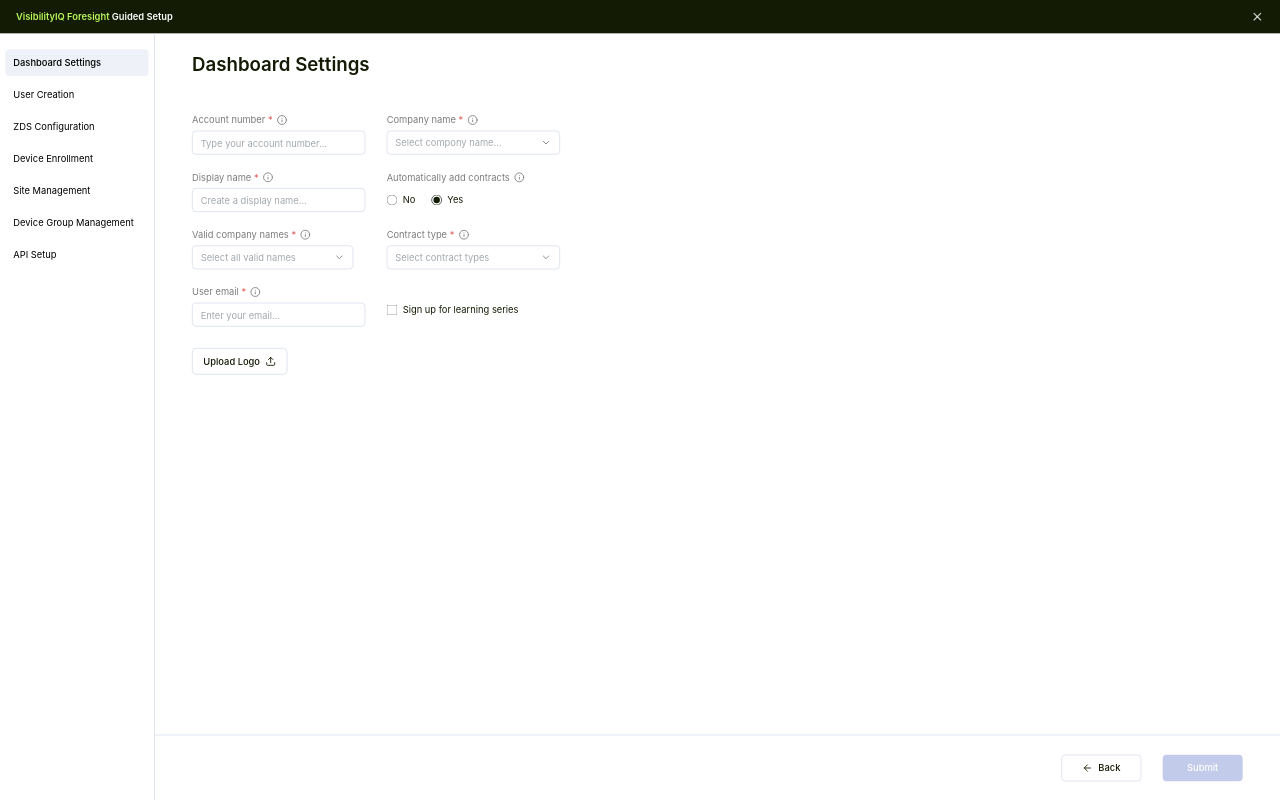
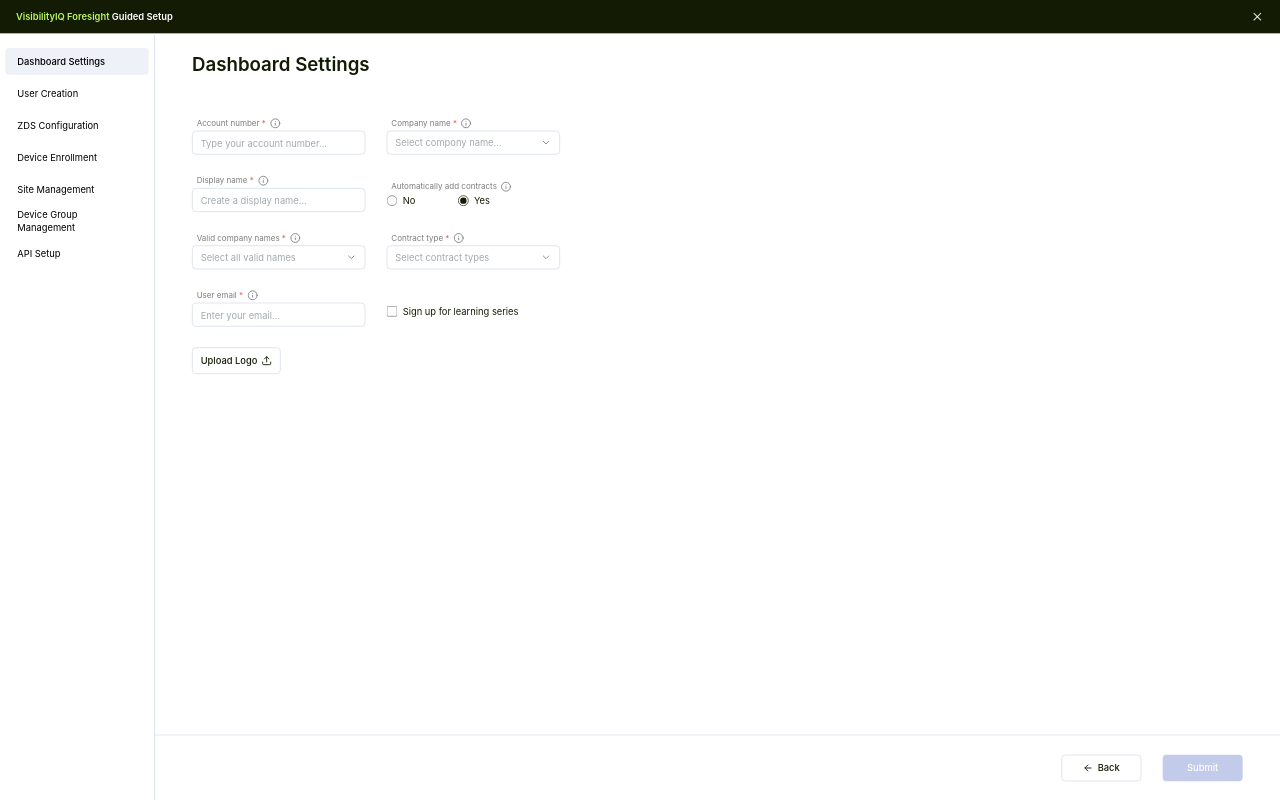
Before and after one commit to ariel839/zebra-test, a React (Vite) app: page /setup in a window 1280 px wide. Built offline with nearby package versions, Linux system fonts and the light colour scheme.

Commit message:
refactor: update UI layout spacing, typography, and implement dynamic tooltip positioning

```diff
--- a/src/components/ui/Button.tsx
+++ b/src/components/ui/Button.tsx
@@ -31,9 +31,9 @@ export function Button({
     <button
       type="button"
       className={cn(
-        'inline-flex items-center justify-center gap-2 rounded-viq-control',
+        'inline-flex items-center justify-center gap-1.5 rounded-viq-control',
         'text-sm font-medium transition-colors',
-        size === 'md' && 'px-4 h-10',
+        size === 'md' && 'px-3 h-10',
         size === 'sm' && 'px-3 h-7',
         'disabled:cursor-not-allowed disabled:opacity-40',
         variant === 'primary' &&
--- a/src/components/ui/FieldLabel.tsx
+++ b/src/components/ui/FieldLabel.tsx
@@ -26,8 +26,8 @@ export function FieldLabel({
   forceTooltipOpen,
 }: FieldLabelProps) {
   return (
-    <span className="mb-1.5 flex items-center gap-1.5">
-      <label htmlFor={htmlFor} className="text-sm font-normal text-viq-text-muted">
+    <span className="mb-[3px] flex items-center gap-1.5 pl-[7px]">
+      <label htmlFor={htmlFor} className="text-xs font-normal text-viq-text-muted">
         {label}
         {required && <span className="text-viq-danger"> *</span>}
       </label>
--- a/src/components/ui/RadioGroup.tsx
+++ b/src/components/ui/RadioGroup.tsx
@@ -24,7 +24,7 @@ export function RadioGroup<T extends string>({
   className,
 }: RadioGroupProps<T>) {
   return (
-    <div className={cn('flex items-center gap-6', className)}>
+    <div className={cn('flex items-center gap-16', className)}>
       {options.map((o) => (
         <label
           key={o.value}
--- a/src/components/ui/Tooltip.tsx
+++ b/src/components/ui/Tooltip.tsx
@@ -1,4 +1,4 @@
-import { useState, type ReactNode } from 'react'
+import { useLayoutEffect, useRef, useState, type ReactNode } from 'react'
 import { cn } from '@/lib/cn'
 
 export interface TooltipProps {
@@ -22,13 +22,52 @@ export interface TooltipProps {
  * pixel-sampling the three tooltip frames shows the box's left edge landing
  * close to the icon's left edge and growing rightward — not centered above
  * the trigger — so this opens above-and-right rather than above-and-centered.
+ *
+ * That above-right placement is only safe when there's room above the
+ * trigger: the top row of `DashboardSettingsForm`'s fields (Account Number,
+ * Company Name — D1/D2) sits close enough to the top of the form's own
+ * `overflow-y-auto` scroll container that a tooltip opening upward from
+ * there renders partly outside that container and gets silently clipped
+ * (reproduces with a real keyboard focus on `/setup`, not just the forced
+ * demo state — this was never visually verified before D1/D2 existed to
+ * expose it). So this measures, each time the tooltip opens, how much room
+ * there actually is between the trigger and the nearest scrolling ancestor's
+ * own top edge (not the viewport's — the viewport is usually not what's
+ * doing the clipping) and flips to open downward instead when that's not
+ * enough, rather than hardcoding a direction that only works for some call
+ * sites.
  */
+function nearestScrollAncestorTop(el: HTMLElement): number {
+  let node = el.parentElement
+  while (node) {
+    const style = getComputedStyle(node)
+    if (style.overflowY === 'auto' || style.overflowY === 'scroll' || style.overflowY === 'hidden') {
+      return node.getBoundingClientRect().top
+    }
+    node = node.parentElement
+  }
+  return 0
+}
+
 export function Tooltip({ content, children, className, forceOpen }: TooltipProps) {
   const [localOpen, setOpen] = useState(false)
   const open = localOpen || forceOpen
+  const triggerRef = useRef<HTMLSpanElement>(null)
+  const [openUpward, setOpenUpward] = useState(true)
+
+  useLayoutEffect(() => {
+    if (!open || !triggerRef.current) return
+    // ~65px of content (up to 3 lines) plus the 8px gap and a little slack —
+    // enough to decide, not a pixel-exact box measurement.
+    const NEEDED_CLEARANCE = 90
+    const triggerTop = triggerRef.current.getBoundingClientRect().top
+    const ceiling = nearestScrollAncestorTop(triggerRef.current)
+    setOpenUpward(triggerTop - ceiling >= NEEDED_CLEARANCE)
+  }, [open])
 
   return (
     <span
+      ref={triggerRef}
       className={cn('relative inline-flex', className)}
       onMouseEnter={() => setOpen(true)}
       onMouseLeave={() => setOpen(false)}
@@ -39,9 +78,11 @@ export function Tooltip({ content, children, className, forceOpen }: TooltipProp
       {open && (
         <span
           role="tooltip"
-          className="absolute bottom-full left-0 z-50 mb-2 w-[220px]
-                     rounded-viq-control bg-viq-tooltip-bg px-3 py-2.5 text-xs
-                     leading-relaxed text-viq-tooltip-text shadow-lg"
+          className={cn(
+            'absolute left-0 z-50 w-[220px] rounded-viq-control bg-viq-tooltip-bg px-3 py-2.5',
+            'text-xs leading-relaxed text-viq-tooltip-text shadow-lg',
+            openUpward ? 'bottom-full mb-2' : 'top-full mt-2',
+          )}
         >
           {content}
         </span>
--- a/src/components/ui/TreeSelect/TreeSelect.tsx
+++ b/src/components/ui/TreeSelect/TreeSelect.tsx
@@ -105,7 +105,7 @@ export function TreeSelect({
   }, [open])
 
   return (
-    <div className={cn('flex w-[242px] flex-col', className)} ref={wrapperRef}>
+    <div className={cn('flex w-[260px] flex-col', className)} ref={wrapperRef}>
       <FieldLabel label={label} required={required} tooltip={tooltip} htmlFor={id} />
       <div className="relative">
         <button
--- a/src/components/wizard/SideNav.tsx
+++ b/src/components/wizard/SideNav.tsx
@@ -4,14 +4,14 @@ import { cn } from '@/lib/cn'
 export function SideNav({ activeId }: { activeId: string }) {
   return (
     <nav className="w-[232px] shrink-0 border-r border-viq-border">
-      <div className="mx-2 mt-6 flex w-[215px] flex-col gap-2">
+      <div className="mx-2 mt-[22px] flex w-[215px] flex-col gap-2">
         {NAV_ITEMS.map((item) => (
           <button
             key={item.id}
             type="button"
             aria-current={item.id === activeId ? 'page' : undefined}
             className={cn(
-              'h-10 rounded-viq-control px-3 text-left text-sm',
+              'h-10 rounded-viq-control px-[18px] text-left text-sm',
               item.id === activeId && 'bg-viq-nav-active font-medium',
             )}
           >
--- a/src/routes/DashboardSettingsForm.tsx
+++ b/src/routes/DashboardSettingsForm.tsx
@@ -45,7 +45,7 @@ const AUTO_ADD_CONTRACTS_OPTIONS = [
  * = No, B02) without the other slot's space collapsing into the next row.
  */
 function Strip({ children, className }: { children: ReactNode; className?: string }) {
-  return <div className={cn('mb-6 flex gap-8', className)}>{children}</div>
+  return <div className={cn('mb-[31px] flex gap-8', className)}>{children}</div>
 }
 
 function Col({ children }: { children: ReactNode }) {
@@ -132,7 +132,7 @@ export function DashboardSettingsForm() {
           </>
         }
       >
-        <div className="h-full overflow-y-auto px-14 pt-8 pb-8">
+        <div className="h-full overflow-y-auto px-14 pt-[39px] pb-8">
           <Strip>
             <Col>
               <InputWithHeader
@@ -174,12 +174,12 @@ export function DashboardSettingsForm() {
               />
             </Col>
             <Col>
-              <div className="flex flex-col">
+              <div className="mt-[9px] flex flex-col">
                 <FieldLabel
                   label={labels.automaticallyAddContracts}
                   tooltip={tooltips.automaticallyAddContracts}
                 />
-                <div className="flex h-9 items-center">
+                <div className="flex h-5 items-center">
                   <RadioGroup
                     name="automaticallyAddContracts"
                     value={form.automaticallyAddContracts}
@@ -224,7 +224,7 @@ export function DashboardSettingsForm() {
             </Col>
           </Strip>
 
-          <Strip className="mb-8">
+          <Strip>
             <Col>
               <InputWithHeader
                 type="email"
@@ -237,7 +237,7 @@ export function DashboardSettingsForm() {
               />
             </Col>
             <Col>
-              <div className="mt-[27px] flex">
+              <div className="mt-[22px] flex">
                 <Checkbox
                   checked={form.signUpForLearningSeries}
                   onChange={(checked) => setField('signUpForLearningSeries', checked)}
```
